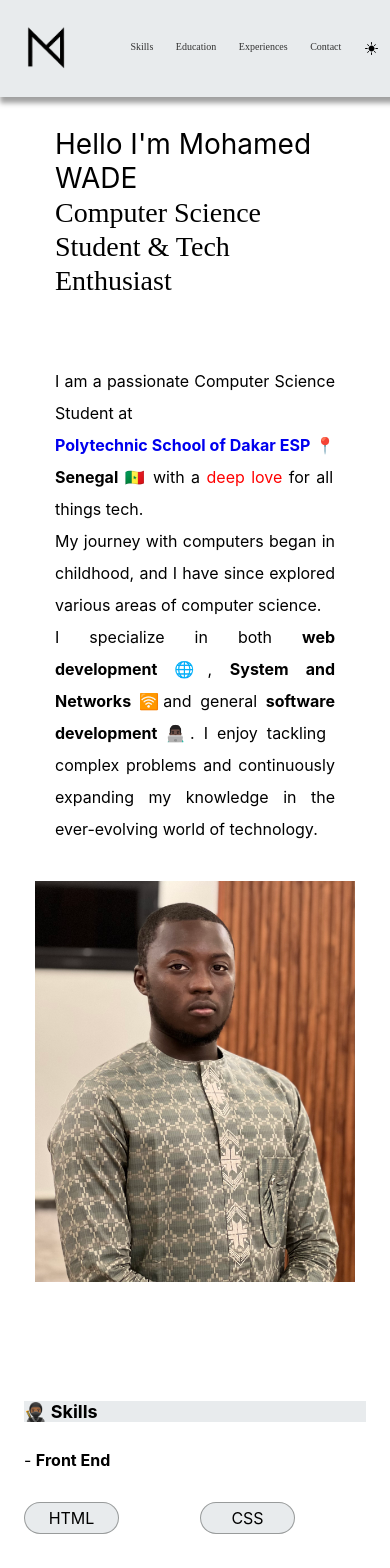
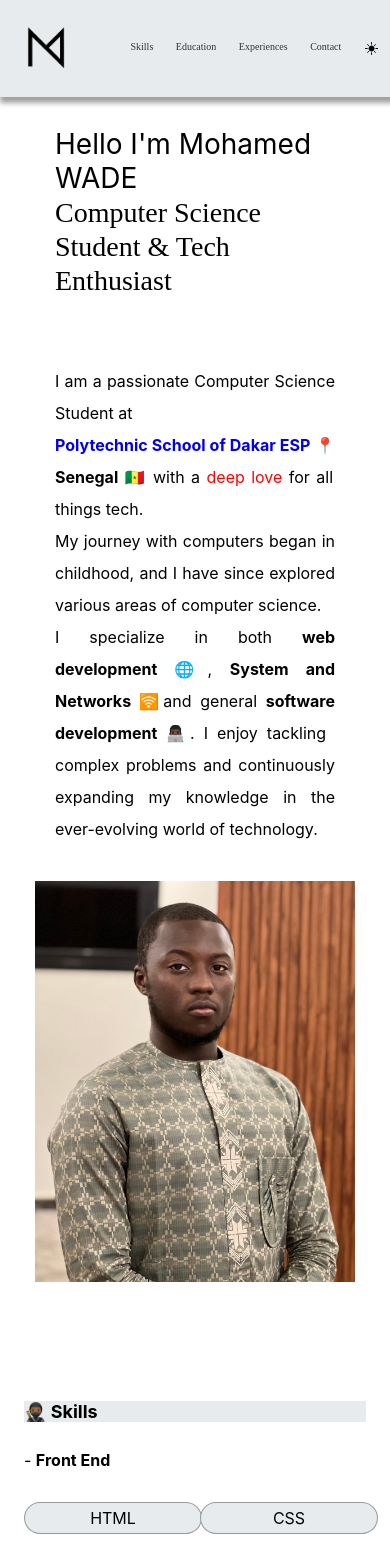
Before and after one commit to Mohadevsn/portofolio_mohadevsn_react, a React (Create React App) app: page / in a window 390 px wide. Shown: the top 1568 px of the page. Built offline with nearby package versions, Linux system fonts and the light colour scheme; a web font is replaced by a local one.

Commit message:
[refactor] a style adjustement on the skill tools width

```diff
--- a/src/App.js
+++ b/src/App.js
@@ -15,7 +15,6 @@ function App() {
 
   function toggleDarkMode(){
     setDarkMode(prevDarkMode => !prevDarkMode)
-    console.log(darkMode)
   }
 
   React.useEffect(() => {
--- a/src/styles/skill.css
+++ b/src/styles/skill.css
@@ -48,16 +48,9 @@
 
     .tools--container {
       display: grid;
-      grid-template-rows: 1fr 1fr; /* Stack technologies by grid */
+      /* grid-template-rows: 1fr 1fr; Stack technologies by grid */
     }
-    .skill .tools {
-      border: 0.5px solid #7d8080be;
-      width: 50%;
-      text-align: center;
-      border-radius: 30px;
-      background-color: #e8ebed;
-      padding: 5px;
-    }
+
   }
   /* Skills style  */
 
```
